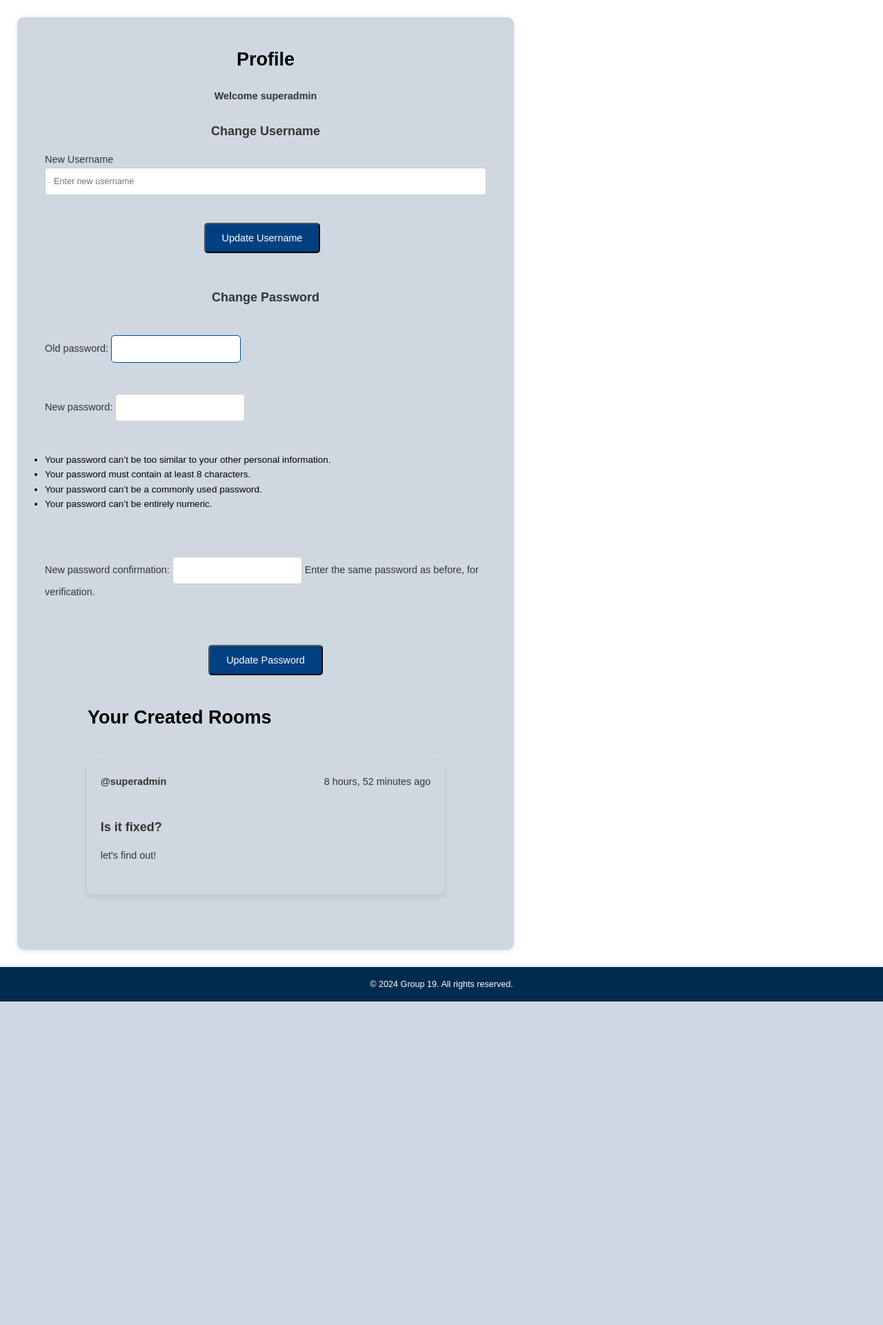
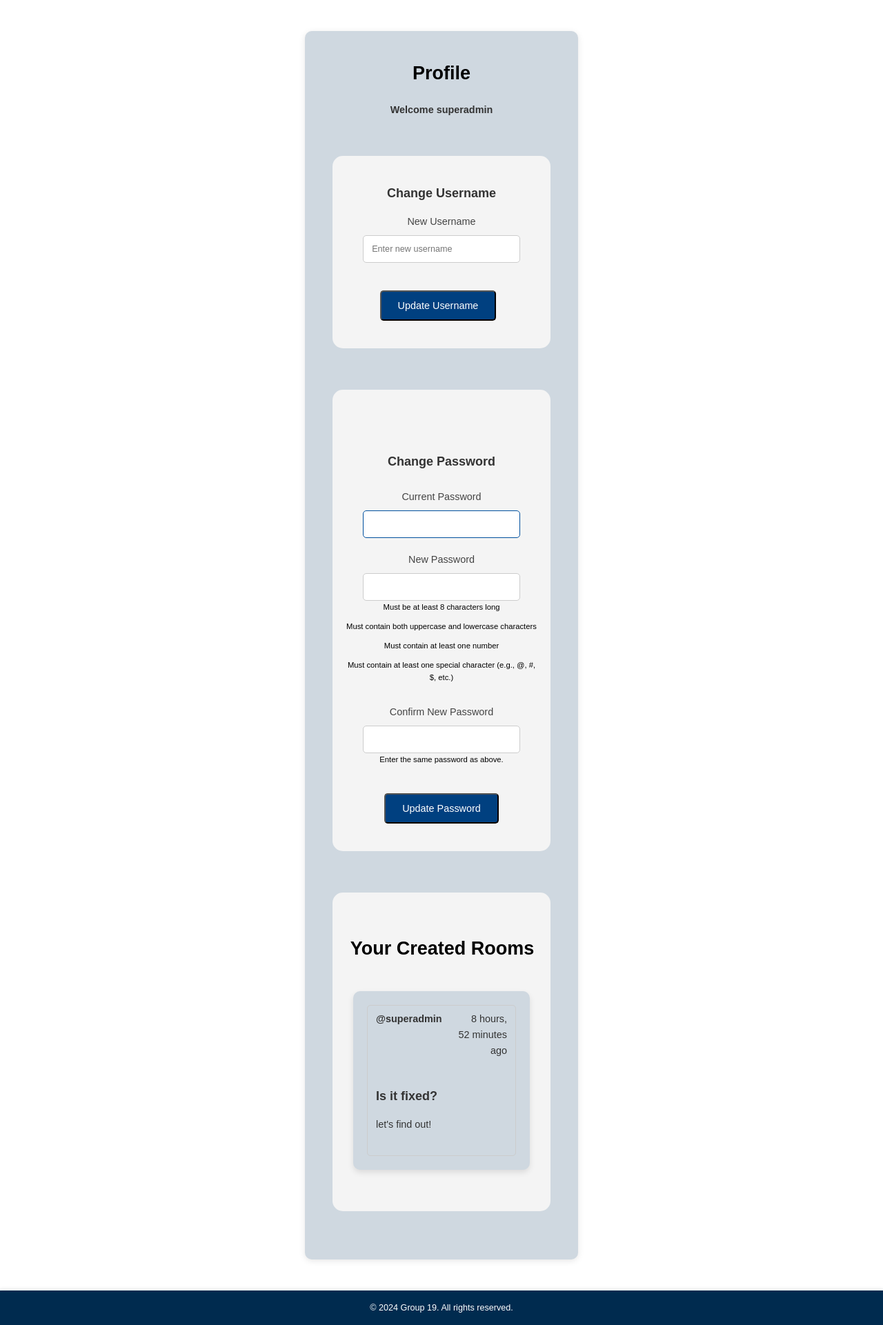
Before and after one commit to AbhayAzariah/Group19, a Django app: page /profile/ in a window 1280 px wide. Shown: the part 97-2018 px from the top of the page at 69% size. Before the commit the page ends 1549 px from the top, so only its background shows below. Run offline with Django 5.2, Linux system fonts and the light colour scheme; a user stored in the database is signed in; data comes from the database, SQL or seed files in the repository; both versions use the stored data as it was after the commit; parts of the project's set-up code (start-up, migrations or seed data) failed here and were passed over.

Commit message:
Add style for profile and confirmation pages

```diff
--- a/group19/base/templates/base/profile.html
+++ b/group19/base/templates/base/profile.html
@@ -1,13 +1,14 @@
 {% extends 'main.html' %}
 
-
 {% block content %}
+<div class="centered-profile">
     <div class="profile-container">
         <h2>Profile</h2>
 
         <p><strong>Welcome {{ user.username }}</strong></p>
 
         <!-- Change Username Form -->
+        <div class="profile-card">
             <div class="profile-heading">
                 <h3>Change Username</h3>
             </div>
@@ -20,21 +21,48 @@
                 </div>
                 <button type="submit" class="btn btn-primary">Update Username</button>
             </form>
+        </div>
 
         <!-- Change Password Form -->
+        <div class="profile-card">
             <div class="change-pass-heading">
                 <h3>Change Password</h3>
             </div>
             <form method="POST">
                 {% csrf_token %}
-        {{ password_form.as_p }}  <!-- Display the password change form -->
+
+                <div class="form-group">
+                    <label for="id_old_password">Current Password</label>
+                    {{ password_form.old_password }}
+                </div>
+
+                <div class="form-group">
+                    <label for="id_new_password1">New Password</label>
+                    {{ password_form.new_password1 }}
+                    <small class="password-requirements">
+                        <ul>
+                            <li>Must be at least 8 characters long</li>
+                            <li>Must contain both uppercase and lowercase characters</li>
+                            <li>Must contain at least one number</li>
+                            <li>Must contain at least one special character (e.g., @, #, $, etc.)</li>
+                        </ul>
+                    </small>
+                </div>
+
+                <div class="form-group">
+                    <label for="id_new_password2">Confirm New Password</label>
+                    {{ password_form.new_password2 }}
+                    <small class="password-requirements">Enter the same password as above.</small>
+                </div>
+
                 <button type="submit" class="btn btn-warning">Update Password</button>
             </form>
+        </div>
 
         <!-- User Created Rooms -->
-    <div class="container room-list">
+        <div class="profile-card">
             <div class="room-list-header">
-            <h2 class="room-list-title">Your Created Rooms</h2>
+                <h2 class="profile-room-list-title">Your Created Rooms</h2>
             </div>
 
             <ul class="room-list">
@@ -79,4 +107,5 @@
         </div>
 
     </div>
+</div>
 {% endblock %}
--- a/group19/static/styles/style.css
+++ b/group19/static/styles/style.css
@@ -276,12 +276,13 @@ footer .footer-content p {
 
 /* Chat Rooms Page Styles */
 .room-list-container {
-    padding: 40px 0;
+    padding: 40px 5%;
     text-align: center;
     background-color: #f4f4f4;
     border-radius: 15px;
     margin: 30px auto;
-    max-width: 110rem;
+    max-width: 120rem;
+    width: 100%;
     display: flex;
     justify-content: center;
     align-items: center;
@@ -299,6 +300,28 @@ footer .footer-content p {
     font-size: 3rem;
     font-weight: bold;
     margin-left: 10px;
+    margin-bottom: 30px;
+}
+
+.profile-room-list-title {
+    flex: center;
+    font-size: 3rem;
+    font-weight: bold;
+    margin-left: 10px;
+    margin-bottom: 30px;
+}
+
+.profile-card {
+    justify-content: center;
+    align-items: center;
+    text-align: center;
+    padding: 40px 5%;
+    text-align: center;
+    background-color: #f4f4f4;
+    border-radius: 15px;
+    margin: 30px auto;
+    max-width: 120rem;
+    width: 100%;
 }
 
 .btn-primary {
@@ -322,13 +345,16 @@ footer .footer-content p {
     text-align: center;
     padding: 0;
     margin: 20px 0;
+    flex-grow: 1;
+    width: 100%;
 }
 
 .room-list-header {
     display: flex;
     justify-content: space-between;
     align-items: center;
-    margin: 20px;
+    margin: 20px 0;
+    width: 100%;
 }
 
 /* Room item styling */
@@ -731,6 +757,13 @@ form button:hover {
 }
 
 /* Profile Page Styles */
+.centered-profile {
+    display: flex;
+    justify-content: center;
+    align-items: center;
+    padding: 20px;
+}
+
 .profile-container {
     max-width: 80rem;
     margin: 25px;
@@ -750,7 +783,7 @@ form button:hover {
 
 .change-pass-heading {
     text-align: center;
-    margin-top: 50px ;
+    margin-top: 50px;
     margin-bottom: 25px;
 }
 
@@ -778,16 +811,23 @@ form button:hover {
     display: flex;
     flex-direction: column;
     gap: 20px;
+    align-items: center;
+    justify-content: center;
+    text-align: center;
 }
 
 .profile-container form .form-group {
     display: flex;
     flex-direction: column;
+    align-items: center; /* Changed from flex-start to center */
+    text-align: center;
+    width: 100%;
 }
 
 .profile-container form label {
     font-size: 1.6rem;
-    color: #333;
+    color: #444;
+    margin-bottom: 8px;
 }
 
 .profile-container form input {
@@ -796,6 +836,7 @@ form button:hover {
     border: 1px solid #ccc;
     border-radius: 5px;
     box-sizing: border-box;
+    width: 80%;
 }
 
 .profile-container form input:focus {
@@ -845,42 +886,139 @@ form button:hover {
     text-decoration: underline;
 }
 
-/* Style for the search form */
+/* Remove the bullet points from the list and style the list items */
+.profile-container ul {
+    list-style-type: none; /* Remove bullet points */
+    padding: 0;
+    margin: 0;
+}
+
+.profile-container ul li {
+    text-align: center; /* Center align the list items */
+    margin-bottom: 10px; /* Add space between items */
+}
+
+.profile-container ul li a {
+    text-decoration: none;
+    color: #004080; /* Link color */
+    font-size: 1.4rem;
+    padding: 8px 12px;
+    border: 1px solid #ccc;
+    border-radius: 5px;
+    display: inline-block;
+    transition: background-color 0.3s ease;
+}
+
+.profile-container ul li a:hover {
+    background-color: #00509e; /* Background color on hover */
+    color: white; /* Text color on hover */
+}
+
+/* Adjust search container layout */
+.search-container {
+    display: flex;
+    justify-content: center;
+    margin-top: 20px;
+    width: 100%;
+}
+
+/* Style the search form as a row */
 .search-form {
     display: flex;
-    justify-content: flex-start;
-    margin-bottom: 20px;
+    justify-content: space-between;
+    align-items: center;
+    width: 70%;
 }
 
-.search-form input[type="text"] {
+/* Style the input to be long */
+.search-form input {
+    width: 85%;
     padding: 10px;
-    font-size: 16px;
+    font-size: 1.6rem;
+    border-radius: 5px;
     border: 1px solid #ccc;
-    border-radius: 4px;
-    width: 250px;
     margin-right: 10px;
 }
 
+/* Style the button next to the input */
 .search-form button {
-    padding: 10px 15px;
-    font-size: 16px;
-    background-color: #007bff;
+    padding: 10px 20px;
+    font-size: 1.6rem;
     color: white;
+    background-color: #004080;
+    border-radius: 5px;
+    cursor: pointer;
     border: none;
-    border-radius: 4px;
-    cursor: pointer;
-    transition: background-color 0.3s;
+    white-space: nowrap;
 }
 
 .search-form button:hover {
+    background-color: black;
+}
+
+/* Styles for delete page */
+.container-delete {
+    display: flex;
+    justify-content: center;
+    align-items: center;
+    padding: 40px;
+    width: 100%;
+    min-height: calc(100vh - 100px);
+    box-sizing: border-box;
+}
+
+.delete-card {
+    background-color: #cfd8e0;
+    color: black;
+    padding: 60px;
+    border-radius: 20px;
+    box-shadow: 0 8px 16px rgba(0, 0, 0, 0.2);
+    max-width: 800px;
+    margin-left: auto;
+    margin-right: auto;
+    text-align: center;
+    display: flex;
+    flex-direction: column;
+    align-items: center;
+}
+
+.text-danger {
+    font-size: 3rem;
+    font-weight: bold;
+    margin-bottom: 30px;
+}
+
+.text-warning {
+    font-size: 2rem;
+    margin: 30px 0;
+}
+
+/* Buttons */
+.btn-confirm, .btn-cancel {
+    display: inline-block;
+    padding: 20px 40px;
+    font-size: 1.8rem;
+    border-radius: 10px;
+    text-decoration: none;
+    text-align: center;
+    cursor: pointer;
+    margin: 20px 15px;
+    transition: background-color 0.3s ease;
+}
+
+.btn-confirm {
+    background-color: #dc3545;
+}
+
+.btn-confirm:hover {
+    background-color: #a61e30;
+}
+
+.btn-cancel {
+    background-color: #007bff;
+    color: black;
+}
+
+.btn-cancel:hover {
     background-color: #0056b3;
 }
-
-.search-form input[type="text"]:focus {
-    outline: none;
-    border-color: #0056b3;
-}
-
-.search-form button:focus {
-    outline: none;
-}
```
Also changed, not shown: group19/base/templates/base/confirm_delete.html (added, +20 -0 lines), group19/base/templates/base/confirm_deletion.html (deleted, +0 -19 lines), group19/base/templates/base/room_list.html (+12 -4 lines), group19/db.sqlite3. Lines whose indentation alone changed are shown as unchanged.
